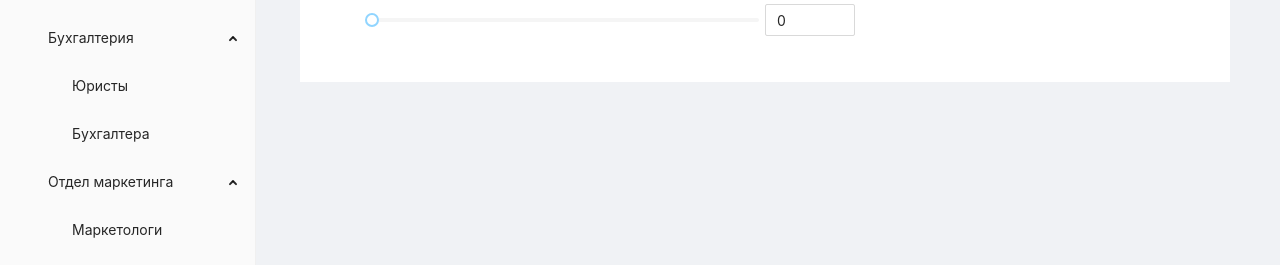
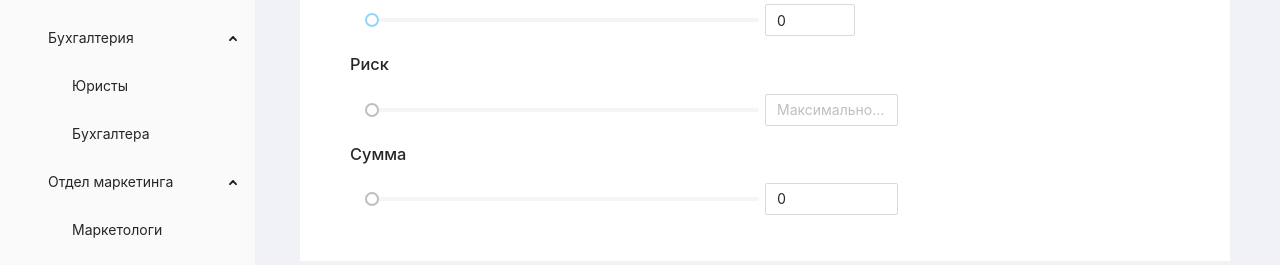
Before and after one commit to mpeshehonov/db-hack-frontend, a React (Create React App) app: page / in a window 1280 px wide. Shown: the part 312-577 px from the top of the page. Built offline with nearby package versions, Linux system fonts and the light colour scheme.

Commit message:
алгоритмы и страница с ними

```diff
--- a/src/pages/Home/Home.tsx
+++ b/src/pages/Home/Home.tsx
@@ -1,18 +1,29 @@
 import React, {useEffect, useState} from 'react';
-
-import {Row, Col, PageHeader, Slider, InputNumber} from "antd";
+import {Row, Col, PageHeader, Slider, InputNumber, Input} from "antd";
+import { maxRisk, sumValues } from '../../shared/utils/algorithms';
 
 const Home = () => {
   const [first, setFirst] = useState(0);
   const [second, setSecond] = useState(0);
   const [third, setThird] = useState(0);
   const [fourth, setFourth] = useState(0);
+  const [risk, setRisk] = useState(0);
+  const [maxName, setMaxName] = useState('none');
+  const [sum, setSum] = useState(0);
 
   useEffect(() => {
     setFirst(first);
     setSecond(second);
     setThird(third);
     setFourth(fourth);
+
+    const riskData = maxRisk(first, second, third, fourth);
+    setMaxName(riskData.name);
+    setRisk(riskData.value);
+
+    const sumData = sumValues(first, second, third, fourth);
+    setSum(sumData);
+
   }, [first, second, third, fourth]);
 
   return (
@@ -94,6 +105,43 @@ const Home = () => {
           />
         </Col>
       </Row>
+      <h3>Риск</h3>
+      <Row style={{ margin: '16px' }}>
+        <Col span={12}>
+          <Slider
+            disabled
+            min={0}
+            max={5000}
+            onChange={setRisk}
+            value={risk}
+          />
+        </Col>
+        <Col span={4}>
+          <Input
+            onChange={() => setMaxName}
+            value={maxName}
+            placeholder="Максимальное значение"
+          />
+        </Col>
+      </Row>
+      <h3>Сумма</h3>
+      <Row style={{ margin: '16px' }}>
+        <Col span={12}>
+          <Slider
+            disabled
+            min={0}
+            max={400}
+            onChange={setSum}
+            value={sum}
+          />
+        </Col>
+        <Col span={4}>
+          <Input
+            onChange={() => setSum}
+            value={sum}
+          />
+        </Col>
+      </Row>
     </>
   );
 };
--- /dev/null
+++ b/src/shared/utils/algorithms.ts
@@ -0,0 +1,29 @@
+export const maxRisk = (first: number, second: number, third: number, fourth: number) => {
+  const firstRisk = first / ((first / second) + (first / third)) * fourth;
+  const secondRisk = second / ((second / first) + (second / third)) * fourth;
+  const thirdRisk = third / ((third / first) + (third / second)) * fourth;
+
+  const maxValue = Math.max(firstRisk, secondRisk, thirdRisk);
+  let maxName = '';
+
+  if (firstRisk === maxValue) {
+    maxName = 'first';
+  }
+
+  if (secondRisk === maxValue) {
+    maxName = 'second';
+  }
+
+  if (thirdRisk === maxValue) {
+    maxName = 'third';
+  }
+
+  return {
+    name: maxName,
+    value: maxValue
+  };
+};
+
+export const sumValues = (first: number, second: number, third: number, fourth: number) => {
+  return first + second + third + fourth;
+};
```
